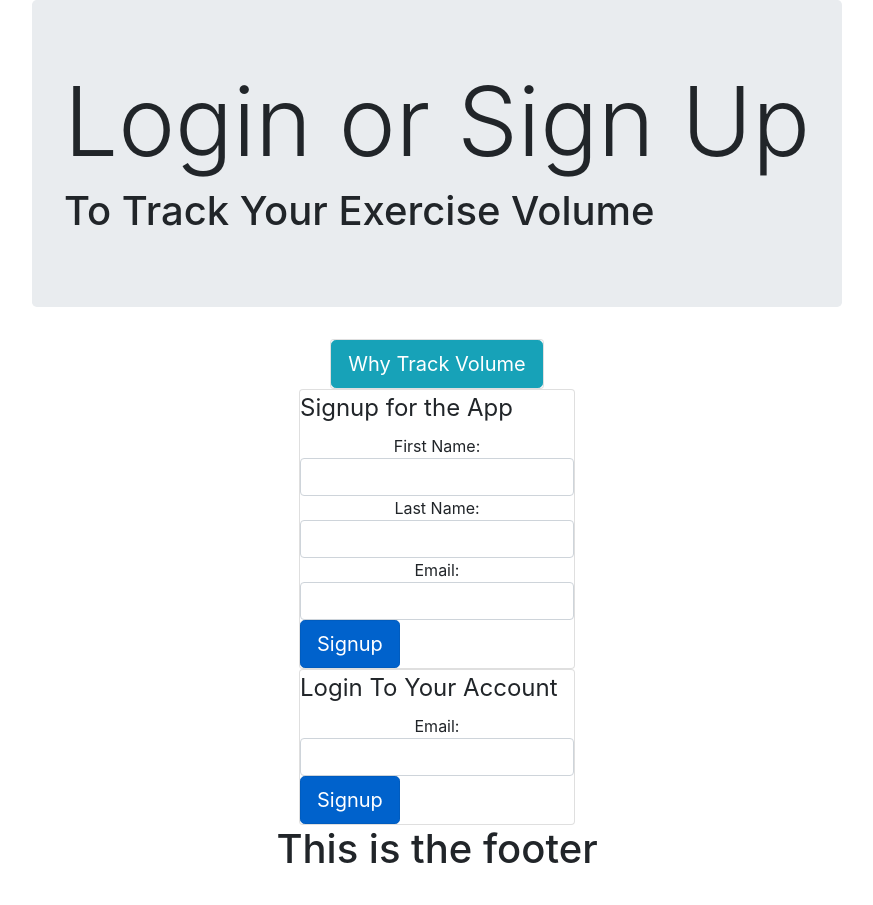
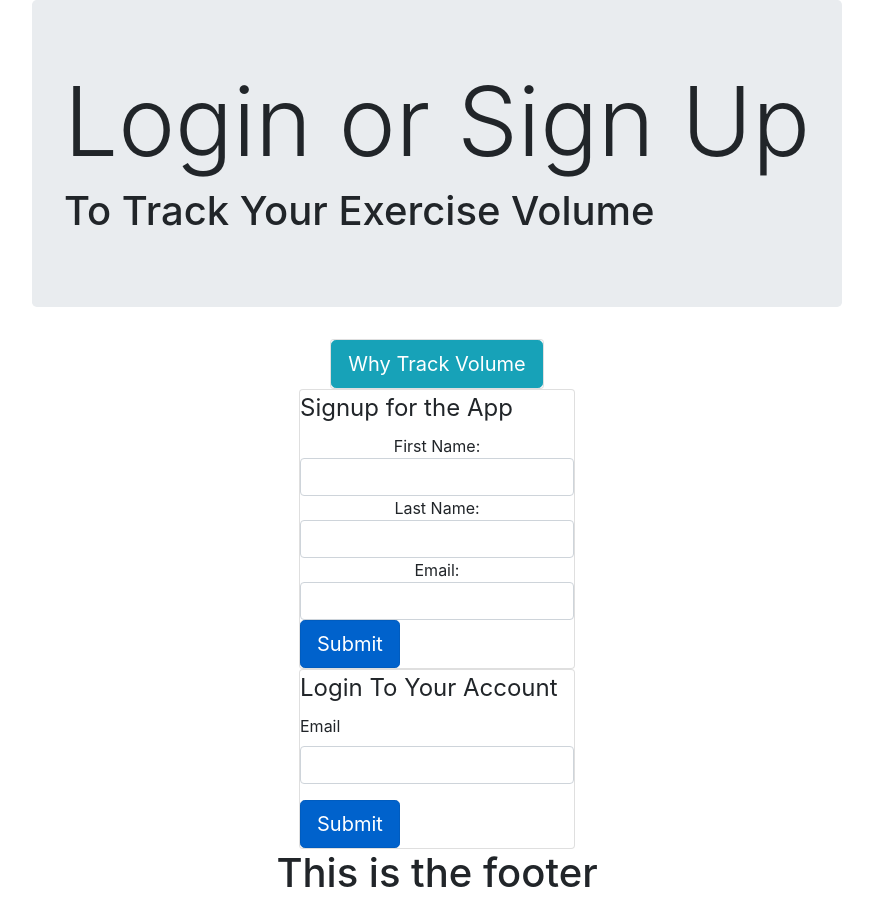
Before and after one commit to damatoaj/P4_volume_tracker, a Next.js app in the folder volume_tracker/: page / in a window 1280 px wide. Shown: the whole page, without its empty margins (203-1076 px from the left). Before the commit the page ends 881 px from the top, so only its background shows below. Built offline with nearby package versions, Linux system fonts and the light colour scheme.

Commit message:
transferred froms to react-bootstrap

```diff
--- a/volume_tracker/pages/components/WorkoutForm.js
+++ b/volume_tracker/pages/components/WorkoutForm.js
@@ -1,56 +1,92 @@
 import { useState, useEffect } from 'react';
-import Button from 'react-bootstrap/Button'
+import Button from 'react-bootstrap/Button';
+import Form from 'react-bootstrap/Form';
+
+
+
+function simulateNetworkRequest() {
+    return new Promise((resolve) => setTimeout(resolve, 1000));
+};
 
 export default function WorkoutForm (props) {
-    console.log(props)
+    const [isLoading, setLoading] = useState(false);
+
+    useEffect(() => {
+        if (isLoading) {
+            simulateNetworkRequest().then(() => {
+                setLoading(false);
+            });
+        }
+    }, [isLoading])
 
     const handleSubmit = e => {
         e.preventDefault();
         console.log("Submitting data")
     }
 
+    const handleClick = () => {
+        setLoading(true)
+    };
+
 
 
     return(
         <div className="card">
-            <form>
+            <Form>
                 <fieldset onSubmit={handleSubmit}>
                     <legend>Enter Your Exercise Data Here</legend>
-                    <label htmlFor='date'>Workout Date:</label>
-                    <input
+                    <Form.Group>
+                        <Form.Label htmlFor='date'>Workout Date:</Form.Label>
+                        <Form.Control
                             className="form-control"
                             type='date'
                             id='date'
                             name='date'
                             onChange={e => props.setDate(Date.parse(e.target.value))}
-                    /><br></br>
-                    <label htmlFor='time'>Workout Time (minutes):</label>
-                    <input
+                        />
+                    </Form.Group>
+                    <Form.Group>
+                        <Form.Label htmlFor='time'>Workout Time (minutes):</Form.Label>
+                        <Form.Control
                             className="form-control"
                             type='number'
                             id='time'
                             name='time'
                             onChange={e => props.setMinutes(e.target.value)}
-                    /><br></br>
-                    <label htmlFor='heartRate'>Average Heart Rate:</label>
-                    <input
+                        />
+                    </Form.Group>
+                    <Form.Group>
+                        <Form.Label htmlFor='heartRate'>Average Heart Rate:</Form.Label>
+                        <Form.Control
                             className="form-control"
                             type='number'
                             id='heartRate'
                             name='heartRate'
                             onChange={e => props.setHeartRate(e.target.value)}
-                    /><br></br>
-                    <label htmlFor='volume'>Exercise Volume:</label>
-                    <input
+                        />
+                    </Form.Group>
+                    <Form.Group>
+                        <Form.Label htmlFor='volume'>Exercise Volume:</Form.Label>
+                        <Form.Control
                             className="form-control"
                             type='number'
                             id='volume'
                             name='volume'
                             value={props.volume}
-                    /><br></br>
-                    <Button as="input" type='submit' value="Signup" variant="primary" size="lg" active/>
+                        />
+                    </Form.Group>
+                    <Button
+                        as="input"
+                        disabled={isLoading}
+                        onClick={!isLoading ? handleClick: null }
+                        type='submit'
+                        value="Submit"
+                        variant="primary"
+                        size="lg"
+                        active
+                    />
                 </fieldset>
-            </form>
+            </Form>
         </div>
     )
 }
--- a/volume_tracker/pages/partials/Login.js
+++ b/volume_tracker/pages/partials/Login.js
@@ -1,14 +1,27 @@
-import {useState} from 'react';
-import Button from 'react-bootstrap/Button'
+import { useState, useEffect } from 'react';
+import Button from 'react-bootstrap/Button';
+import Form from 'react-bootstrap/Form';
 // import setAuthToken from '../../utils/setAuthToken';
 import axios from 'axios';
 // import { redirect } from 'next/dist/next-server/server/api-utils';
+
+function simulateNetworkRequest() {
+    return new Promise((resolve) => setTimeout(resolve, 1000));
+};
 
 export default function Login (props) {
     const user = props.user
     const [email, setEmail] = useState('');
     const [redirect, setRedirect] = useState(false);
-    console.log(user)
+    const [isLoading, setLoading] = useState(false);
+
+    useEffect(() => {
+        if (isLoading) {
+            simulateNetworkRequest().then(() => {
+                setLoading(false);
+            });
+        }
+    }, [isLoading])
 
     const handleSubmit = e => {
         e.preventDefault();
@@ -18,32 +31,36 @@ export default function Login (props) {
         props.handleAuth(user)
     }
 
+    const handleClick = () => setLoading(true);
+
     if (redirect) return <PrivateRoute />
 
     return (
         <div className="card">
-            <form onSubmit={handleSubmit} className="form-inline">
+            <Form onSubmit={handleSubmit}>
                 <fieldset>
                     <legend>Login To Your Account</legend>
-                    <label htmlFor='email'>Email:</label>
-                    <input
-                        className="form-control"
-                        type='email'
-                        id='email'
-                        name='email'
-                        onChange={e=> setEmail(e.target.value)}
-                    /><br></br>
-                    <Button as="input" type='submit' value="Signup" variant="primary" size="lg" active/>
+                    <Form.Group>
+                        <Form.Label htmlFor='email'>Email</Form.Label>
+                        <Form.Control
+                            type='email'
+                            id='email'
+                            name='email'
+                            onChange={e=> setEmail(e.target.value)}
+                        />
+                    </Form.Group>
+                    <Button
+                        as="input"
+                        disabled={isLoading}
+                        onClick={!isLoading ? handleClick: null }
+                        type='submit'
+                        value="Submit"
+                        variant="primary"
+                        size="lg"
+                        active
+                    />
                 </fieldset>
-            </form>
+            </Form>
         </div>
     )
 }
-
-{/* <script>
-    (document).ready(function(){
-        (".btn-primary:first").click(function(){
-            (this).button('toggle');
-        })
-    }
-</script> */}
--- a/volume_tracker/pages/partials/Signup.js
+++ b/volume_tracker/pages/partials/Signup.js
@@ -1,14 +1,30 @@
-import {useState} from 'react';
-import Button from 'react-bootstrap/Button'
+import {useState, useEffect } from 'react';
+import Button from 'react-bootstrap/Button';
+import Form from 'react-bootstrap/Form';
+
+function simulateNetworkRequest() {
+    return new Promise((resolve) => setTimeout(resolve, 1000));
+};
 
 export default function Signup(props) {
     const user = props.user
     const [fname, setFname] = useState('');
     const [lname, setLname] = useState('');
     const [email, setEmail] = useState('');
+    const [isLoading, setLoading] = useState(false);
 
     //TODO add email/password verification
     const [redirect, setRedirect] = useState(false);
+
+    useEffect(() => {
+        if (isLoading) {
+            simulateNetworkRequest().then(() => {
+                setLoading(false);
+            });
+        }
+    }, [isLoading])
+
+    const handleClick = () => setLoading(true);
 
     const handleSubmit = e => {
         e.preventDefault();
@@ -48,7 +64,16 @@ export default function Signup(props) {
                         name='email'
                         onChange={e=> setEmail(e.target.value)}
                     /><br></br>
-                    <Button as="input" type='submit' value="Signup" variant="primary" size="lg" active/>
+                    <Button
+                        as="input"
+                        disabled={isLoading}
+                        onClick={!isLoading ? handleClick: null }
+                        type='submit'
+                        value="Submit"
+                        variant="primary"
+                        size="lg"
+                        active
+                    />
                 </fieldset>
             </form>
         </div>
```
Lines whose indentation alone changed are shown as unchanged.
